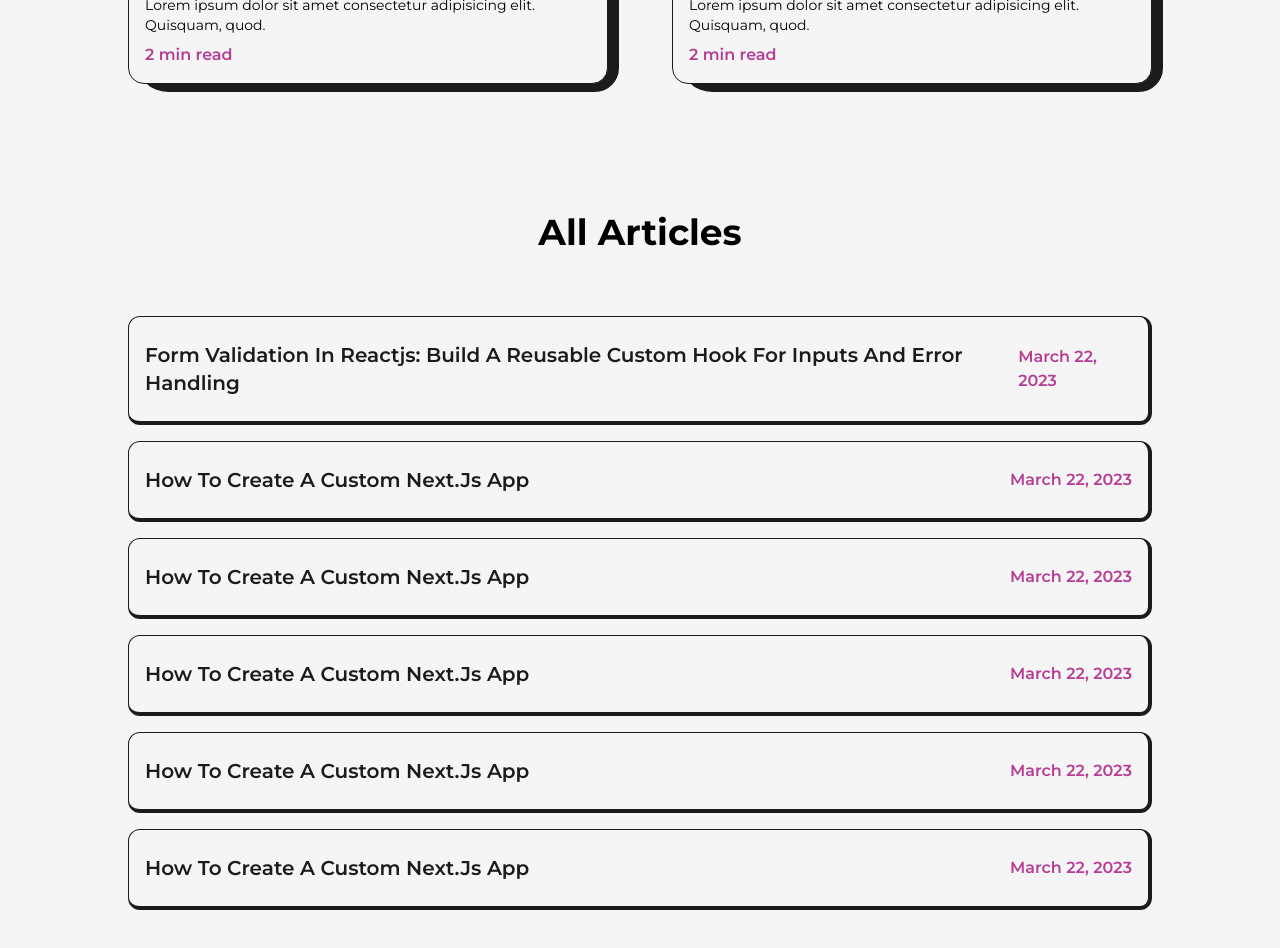
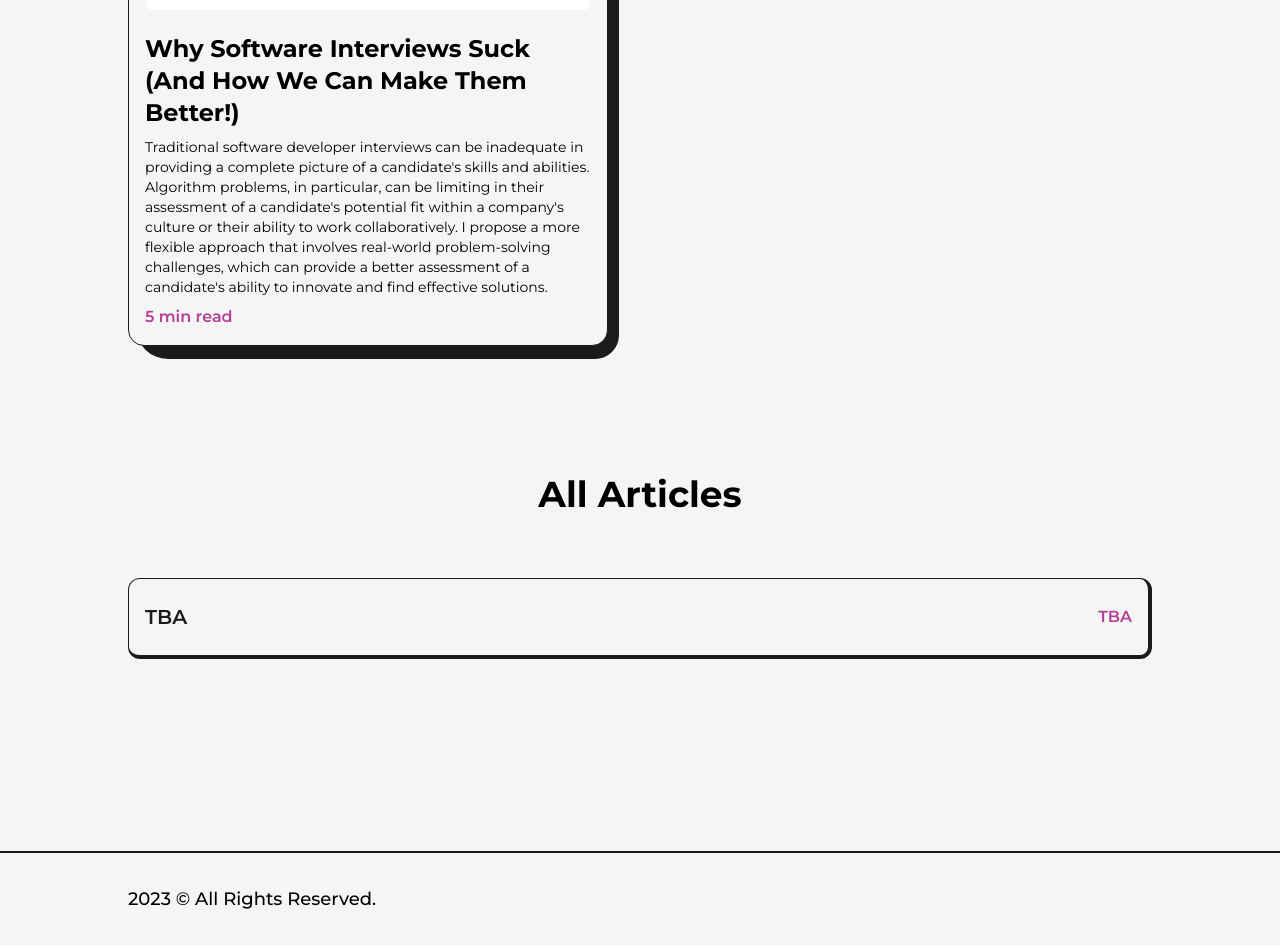
Before and after one commit to zacharykoo/zacharykoo_v2, a Next.js app: page /articles in a window 1280 px wide. Shown: the part 800-1748 px from the top of the page. Built offline with nearby package versions, Linux system fonts and the light colour scheme.

Commit message:
Edit blog post

```diff
--- a/src/components/NavBar.js
+++ b/src/components/NavBar.js
@@ -78,7 +78,7 @@ const NavBar = () => {
                 <CustomLink href="/articles" title="Articles" className="ml-4" />
             </nav>
             <nav className="flex items-center justify-center flex-wrap">
-                <motion.a href="https://twitter.com" target={"_blank"}
+                <motion.a href="https://twitter.com/ZacharyKoo" target={"_blank"}
                 whileHover={{y:-2}}
                 whileTap={{scale:0.9}}
                 className="w-6 mx-3"
--- a/src/pages/articles.js
+++ b/src/pages/articles.js
@@ -7,9 +7,7 @@ import React, { useRef } from 'react'
 import { motion, useMotionValue } from 'framer-motion'
 
 
-import articleImage1 from "../../public/images/articles/create loading screen in react js.jpg"
-import articleImage2 from "../../public/images/articles/pagination component in reactjs.jpg"
-import articleImage3 from "../../public/images/articles/form validation in reactjs using custom react hook.png"
+import articleImage1 from "../../public/images/articles/interviewSucks.jpg"
 import TransitionEffect from '@/components/TransitionEffect'
 
 
@@ -123,60 +121,38 @@ const articles = () => {
 
                 <ul className='grid grid-cols-2 gap-16 lg:gap-8 md:grid-cols-1 md:gap-y-16'>
                     <FeaturedArticle
-                        title="How to create a custom Next.js app"
-                        summary="Lorem ipsum dolor sit amet consectetur adipisicing elit.
-                        Quisquam, quod."
+                        title="Why Software Interviews Suck (And How We Can Make Them Better!)"
+                        summary="Traditional software developer interviews can be inadequate in providing a complete picture of a candidate's skills and abilities.
+                        Algorithm problems, in particular, can be limiting in their assessment of a candidate's potential fit within a company's culture or their ability to work collaboratively.
+                        I propose a more flexible approach that involves real-world problem-solving challenges,
+                        which can provide a better assessment of a candidate's ability to innovate and find effective solutions."
                         img={articleImage1}
-                        link="/"
-                        time="2 min read"
+                        link="https://zmhkoo.wordpress.com/2023/04/24/why-software-interviews-suck-and-how-we-can-make-them-better/"
+                        time="5 min read"
                     />
-                    <FeaturedArticle
+                    {/* <FeaturedArticle
                         title="How to create a custom Next.js app"
                         summary="Lorem ipsum dolor sit amet consectetur adipisicing elit.
                         Quisquam, quod."
                         img={articleImage2}
                         link="/"
                         time="2 min read"
-                    />
+                    /> */}
                 </ul>
                 <h2 className='font-bold text-4xl w-full text-center my-16 mt-32'>All Articles</h2>
                 <ul>
                     <Article
+                    title="TBA"
+                    date="TBA"
+                    link="/"
+                    img={articleImage1}
+                    />
+                    {/* <Article
                         title="Form Validation In Reactjs: Build A Reusable Custom Hook For Inputs And Error Handling"
                         date="March 22, 2023"
                         link="/"
                         img={articleImage3}
-                    />
-                    <Article
-                        title="How to create a custom Next.js app"
-                        date="March 22, 2023"
-                        link="/"
-                        img={articleImage3}
-                    />
-                    <Article
-                        title="How to create a custom Next.js app"
-                        date="March 22, 2023"
-                        link="/"
-                        img={articleImage3}
-                    />
-                    <Article
-                        title="How to create a custom Next.js app"
-                        date="March 22, 2023"
-                        link="/"
-                        img={articleImage3}
-                    />
-                    <Article
-                        title="How to create a custom Next.js app"
-                        date="March 22, 2023"
-                        link="/"
-                        img={articleImage3}
-                    />
-                    <Article
-                        title="How to create a custom Next.js app"
-                        date="March 22, 2023"
-                        link="/"
-                        img={articleImage3}
-                    />
+                    /> */}
                 </ul>
             </Layout>
         </main>
```
Also changed, not shown: public/images/articles/interviewSucks.jpg (added).
